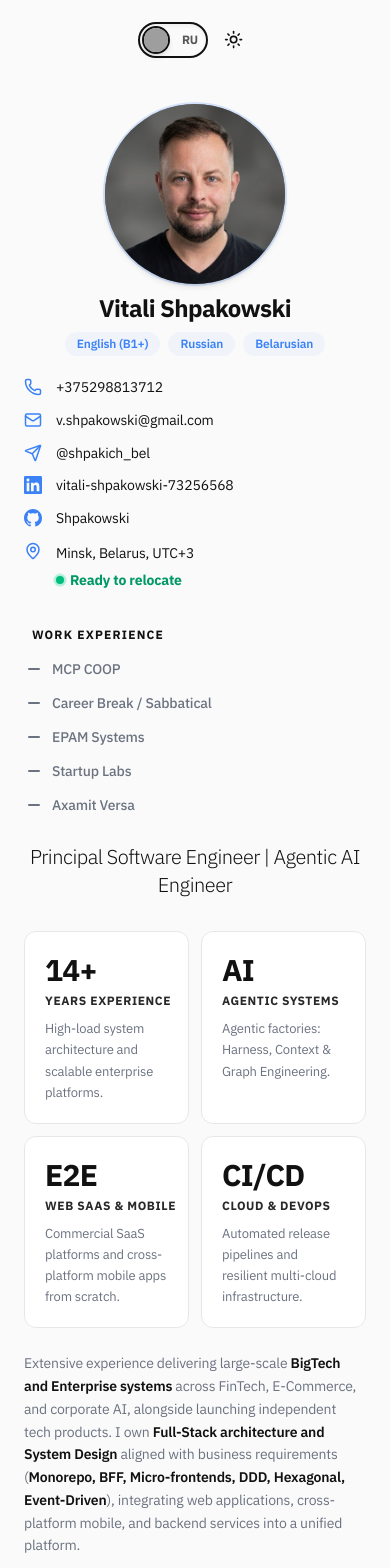
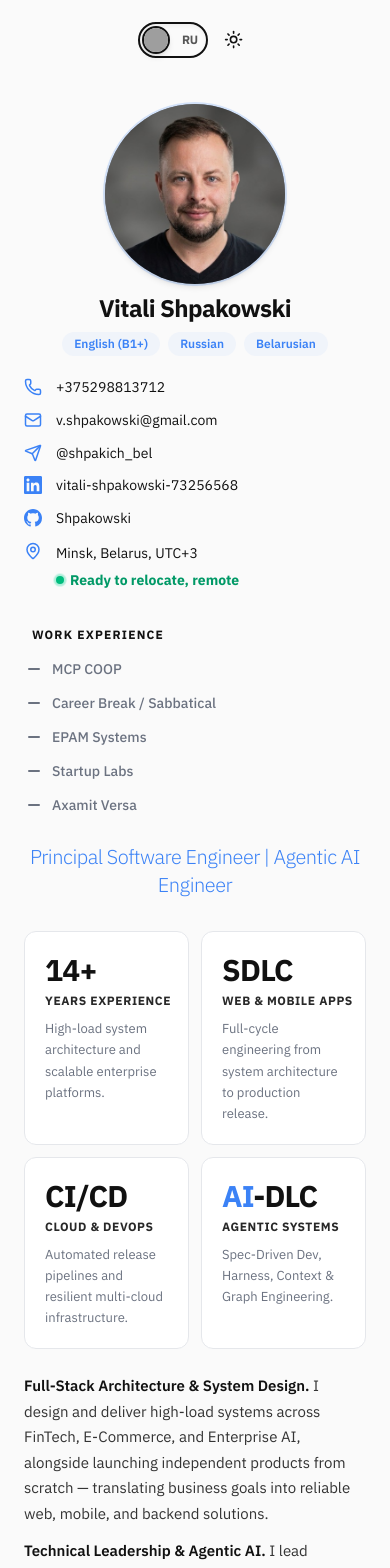
Before and after one commit to Shpakowski/shpakowski.github.io, a React (Vite) app: page / in a window 390 px wide. Shown: the top 1568 px of the page. Built offline with nearby package versions, Linux system fonts and the light colour scheme; grey boxes are pictures that could not be loaded.

Commit message:
feat: refine hero summary, metric cards, experience descriptions, and add education section

```diff
--- a/src/App.tsx
+++ b/src/App.tsx
@@ -5,6 +5,7 @@ const HeroSection = React.lazy(() => import('./components/sections/hero-section'
 const SkillsSection = React.lazy(() => import('./components/sections/skills-section').then(m => ({ default: m.SkillsSection })));
 const ProjectsSection = React.lazy(() => import('./components/sections/projects-section').then(m => ({ default: m.ProjectsSection })));
 const ExperienceSection = React.lazy(() => import('./components/sections/experience-section').then(m => ({ default: m.ExperienceSection })));
+const EducationSection = React.lazy(() => import('./components/sections/education-section').then(m => ({ default: m.EducationSection })));
 import { LayoutProvider } from './context/LayoutContext';
 import { useTranslation } from 'react-i18next';
 import './config/i18n';
@@ -17,15 +18,16 @@ function App() {
     <LayoutProvider>
       <AppLayout>
         <div className="space-y-12">
-        <h1 className="text-xl md:text-2xl lg:text-3xl font-light tracking-tight text-center mb-6">
+        <h1 className="text-xl md:text-2xl lg:text-3xl font-light tracking-tight text-center text-primary mb-6">
           {t('profile.headline')}
         </h1>
 
-        <Suspense fallback={<div className="h-32 flex items-center justify-center text-muted">Загрузка...</div>}>
+        <Suspense fallback={<div className="h-32 flex items-center justify-center text-muted">{t('labels.loading')}</div>}>
           <HeroSection />
           <SkillsSection />
           <ProjectsSection />
           <ExperienceSection />
+          <EducationSection />
         </Suspense>
         </div>
       </AppLayout>
--- /dev/null
+++ b/src/components/sections/education-section.tsx
@@ -0,0 +1,53 @@
+import { useTranslation } from 'react-i18next';
+import { motion } from 'framer-motion';
+import { SectionHeader } from '@/components/ui';
+
+export interface EducationEntry {
+  degree: string;
+  dates?: string;
+  details: string;
+}
+
+export function EducationSection() {
+  const { t } = useTranslation();
+  const education = t('education', { returnObjects: true }) as EducationEntry[];
+
+  if (!Array.isArray(education) || education.length === 0) {
+    return null;
+  }
+
+  return (
+    <section id="education-section" className="py-2">
+      <SectionHeader title={t('sections.education')} />
+
+      <div className="space-y-4 pl-1">
+        {education.map((item, i) => (
+          <motion.div
+            key={item.degree}
+            initial={{ opacity: 0, y: 16 }}
+            animate={{ opacity: 1, y: 0 }}
+            transition={{ delay: 0.1 + i * 0.1, duration: 0.4 }}
+            className="relative"
+          >
+            <div className="absolute left-0 top-[15px] w-3 h-3 rounded-full bg-card border-2 border-timeline-dot z-10" />
+            <div className="ml-7 py-2">
+              <div className="flex items-baseline gap-2 flex-wrap">
+                <h3 className="text-base font-bold text-foreground">
+                  {item.degree}
+                </h3>
+                {item.dates && (
+                  <span className="text-xs font-mono text-muted whitespace-nowrap">
+                    {item.dates}
+                  </span>
+                )}
+              </div>
+              <p className="text-sm text-muted mt-0.5">
+                {item.details}
+              </p>
+            </div>
+          </motion.div>
+        ))}
+      </div>
+    </section>
+  );
+}
--- a/src/components/sections/hero-section.tsx
+++ b/src/components/sections/hero-section.tsx
@@ -13,7 +13,7 @@ export function HeroSection() {
       <div className="grid grid-cols-2 lg:grid-cols-4 gap-3 mb-6">
         {highlights.map((h, i) => (
           <motion.div
-            key={h.title}
+            key={h.metric}
             initial={{ opacity: 0, y: 16 }}
             animate={{ opacity: 1, y: 0 }}
             transition={{ delay: 0.15 + i * 0.1, duration: 0.4 }}
@@ -39,11 +39,11 @@ export function HeroSection() {
       </div>
 
       {/* Compact profile summary — below cards */}
-      <motion.p
+      <motion.div
         initial={{ opacity: 0, y: 12 }}
         animate={{ opacity: 1, y: 0 }}
         transition={{ duration: 0.5, delay: 0.5 }}
-        className="text-sm leading-relaxed text-muted w-full whitespace-pre-line"
+        className="text-[15px] md:text-base leading-[1.7] text-foreground/85 w-full space-y-3 text-pretty"
         dangerouslySetInnerHTML={{ __html: t('profile.summary') }}
       />
 
--- a/src/components/sections/index.ts
+++ b/src/components/sections/index.ts
@@ -1,3 +1,4 @@
+export * from './education-section';
 export * from './experience-section';
 export * from './hero-section';
 export * from './projects-section';
--- a/src/components/ui/animated-metric.tsx
+++ b/src/components/ui/animated-metric.tsx
@@ -33,7 +33,14 @@ export function AnimatedMetric({ value, delay }: { value: string; delay: number
         animate={visible ? { opacity: 1, y: 0 } : {}}
         transition={{ delay, duration: 0.4 }}
       >
-        {value}
+        {value.startsWith('AI') ? (
+          <>
+            <span className="text-primary">AI</span>
+            {value.slice(2)}
+          </>
+        ) : (
+          value
+        )}
       </motion.span>
     </div>
   );
--- a/src/config/profile.config.ts
+++ b/src/config/profile.config.ts
@@ -9,7 +9,7 @@ export const profileConfig = {
     github: "Shpakowski",
     website: "shpakowski.github.io",
     location_city: "Minsk, Belarus, UTC+3",
-    relocation: "Ready to relocate",
+    relocation: "Ready to relocate, remote",
     languages: ["English (B1+)", "Russian", "Belarusian"]
   }
 };
--- a/src/config/skills.config.ts
+++ b/src/config/skills.config.ts
@@ -79,7 +79,7 @@ export const SKILLS_CONFIG: SkillCategoryConfig[] = [
       'Zustand & React Query',
       'Micro-Frontends (Module Federation)',
       'Tailwind CSS',
-      'HTML5 / CSS3 / SCSS',
+      'HTML5 / CSS3 / SCSS / BEM',
       'Web Vitals & Performance',
       'Testing (Jest, Vitest, Playwright)',
       'Legacy Migration (jQuery)'
--- a/src/index.css
+++ b/src/index.css
@@ -79,7 +79,6 @@
   body {
     @apply bg-background text-foreground antialiased transition-colors duration-300;
     font-family: 'IBM Plex Sans', -apple-system, BlinkMacSystemFont, "Segoe UI", Roboto, Helvetica, Arial, sans-serif;
-    letter-spacing: -0.011em;
   }
 
   code, pre, .font-mono {
--- a/src/locales/en/translation.json
+++ b/src/locales/en/translation.json
@@ -10,10 +10,10 @@
       "github": "Shpakowski",
       "website": "shpakowski.github.io",
       "location_city": "Minsk, Belarus, UTC+3",
-      "relocation": "Ready to relocate",
+      "relocation": "Ready to relocate, remote",
       "languages": "English (B1+), Russian, Belarusian"
     },
-    "summary": "Extensive experience delivering large-scale <strong class=\"font-semibold text-foreground\">BigTech and Enterprise systems</strong> across FinTech, E-Commerce, and corporate AI, alongside launching independent tech products. I own <strong class=\"font-semibold text-foreground\">Full-Stack architecture and System Design</strong> aligned with business requirements (<strong class=\"font-semibold text-foreground\">Monorepo, BFF, Micro-frontends, DDD, Hexagonal, Event-Driven</strong>), integrating web applications, cross-platform mobile, and backend services into a unified platform.\n\nI provide <strong class=\"font-semibold text-foreground\">technical leadership</strong> and business-to-engineering alignment: managing development teams, enforcing engineering standards, and scaling delivery workflows with <strong class=\"font-semibold text-foreground\">AI agents</strong> to accelerate <strong class=\"font-semibold text-foreground\">Time-to-Market</strong> while maintaining strict control over architecture and code security.",
+    "summary": "<p><strong class=\"font-semibold text-foreground\">Full-Stack Architecture &amp; System Design.</strong> I design and deliver high-load systems across FinTech, E-Commerce, and Enterprise AI, alongside launching independent products from scratch — translating business goals into reliable web, mobile, and backend solutions.</p><p><strong class=\"font-semibold text-foreground\">Technical Leadership &amp; Agentic AI.</strong> I lead engineering teams and build end-to-end delivery workflows powered by a Spec-Driven approach and AI agents, enabling businesses to validate hypotheses faster and ship complex products with lean teams without compromising quality.</p>",
     "highlights": [
       {
         "metric": "14+",
@@ -21,19 +21,19 @@
         "description": "High-load system architecture and scalable enterprise platforms."
       },
       {
-        "metric": "AI",
-        "title": "AGENTIC SYSTEMS",
-        "description": "Agentic factories: Harness, Context & Graph Engineering."
-      },
-      {
-        "metric": "E2E",
-        "title": "WEB SAAS & MOBILE",
-        "description": "Commercial SaaS platforms and cross-platform mobile apps from scratch."
+        "metric": "SDLC",
+        "title": "WEB & MOBILE APPS",
+        "description": "Full-cycle engineering from system architecture to production release."
       },
       {
         "metric": "CI/CD",
         "title": "CLOUD & DEVOPS",
         "description": "Automated release pipelines and resilient multi-cloud infrastructure."
+      },
+      {
+        "metric": "AI-DLC",
+        "title": "AGENTIC SYSTEMS",
+        "description": "Spec-Driven Dev, Harness, Context & Graph Engineering."
       }
     ],
     "target": "Looking for projects where I can apply my skills and open to collaboration",
@@ -62,6 +62,7 @@
     }
   },
   "labels": {
+    "loading": "Loading...",
     "present": "Present",
     "projectRole": "Project Role",
     "stack": "Stack"
@@ -124,24 +125,23 @@
         {
           "title": "Carrefour — E-commerce Platform",
           "role": "Key Developer & Technical Coordinator",
-          "description": "Led the development of critical features for a high-traffic e-commerce store (500K+ monthly users) during a strategic platform transition. Combined high-level technical execution with project management responsibilities.",
+          "description": "Led the development of core functionality for a high-traffic e-commerce store (500K+ monthly users), coordinating tasks across a sub-team of 2 developers within an Agile/Scrum framework.",
           "achievements": [
             "**Product Impact:** Engineered high-conversion features, including advanced product filtering and an optimized checkout flow, directly improving user experience and sales metrics.",
-            "**DevOps & Quality:** Established a CI/CD pipeline integrated with Jenkins and SonarQube, significantly reducing code quality issues and automating delivery.",
-            "**Communication with Stakeholder:** Acted as a technical bridge between business analysts and the dev team, managing backlog prioritization, technical grooming, and requirement analysis.",
-            "**Team Coordination:** Coordinated and held full responsibility for a sub-team of 2 developers, ensuring rigorous code standards and consistent delivery within an Agile/Scrum framework."
+            "**DevOps & Quality:** Built a CI/CD pipeline with integrated static analysis and build-time quality checks, preventing low-quality code from being deployed.",
+            "**Communication with Stakeholder:** Acted as a technical bridge between business analysts and the dev team, managing backlog prioritization, technical grooming, and requirement analysis."
           ],
           "stack": "JavaScript (jQuery), SASS, Jenkins, SonarQube, Git, Agile."
         },
         {
           "title": "Refinitiv — Financial Trading Platform",
           "role": "Key Developer",
-          "description": "Delivered two Angular-based web applications, including a major migration of a legacy C# desktop solution to the web. Coordinated technical tasks for a sub-team of 3 developers, focusing on architecture and data integration.",
+          "description": "Owned the development and production release of two Angular-based trading web applications (including the migration of a monolithic C# desktop client), coordinating technical tasks across a sub-team of 3 engineers.",
           "achievements": [
             "**API Transformation:** Engineered a custom transformation layer using Express.js to bridge legacy SOAP services with a modern REST API, enabling seamless data migration from desktop to web.",
             "**Real-time Services:** Designed the frontend architecture to handle high-frequency, real-time data streams via WebSocket connections.",
             "**Performance:** Achieved a 60% reduction in initial load time (from 5s to 2s) by implementing lazy loading and advanced code-splitting strategies.",
-            "**Testing & Quality:** Maintained high engineering standards with 80%+ code coverage using Jasmine and Karma, ensuring enterprise-grade stability."
+            "**Testing & Quality:** Maintained high engineering standards with 80%+ test coverage."
           ],
           "stack": "Angular, TypeScript, Express.js, RxJS, WebSockets, SOAP, REST API, Jasmine, Karma."
         },
@@ -153,7 +153,7 @@
             "**Architecture:** Designed a micro-frontend system and its seamless integration into the Adobe CQ5 (AEM) enterprise platform, reducing deployment time by 40%.",
             "**Performance:** Optimized initial load time from 6.5s to 3.8s (42% improvement) through advanced asset tuning and performance optimization.",
             "**Quality Control:** Developed a library of 50+ reusable components using BEM and established code review standards for the UI team, decreasing production bugs by 60%.",
-            "**Team Supervision:** Facilitated technical grooming and sprint planning for the UI group, maintaining a 95% sprint delivery rate in an Agile/Scrum environment."
+            "**Team Management:** Organized technical task refinement and sprint planning, maintaining a consistent 95% sprint completion rate."
           ],
           "stack": "Angular, AngularJS, TypeScript, RxJS, Redux, NgRx, BEM, SASS, Adobe CQ5, Jenkins."
         }
@@ -164,15 +164,15 @@
       "company": "Startup Labs",
       "title": "Middle Frontend Developer",
       "dates": "April 2013 — December 2013",
-      "description": "Developed high-performance responsive promotional sites for financial services. Implemented complex web forms with robust client-side validation, improving data accuracy. Engineered mobile-first layouts using SASS, ensuring full cross-browser compatibility and optimized performance.",
-      "stack": "JavaScript (jQuery), HTML5/CSS3, SASS, WordPress, Twig, Git."
+      "description": "Built responsive websites (mobile-first) for consumer lending services, designing a flexible system of reusable style mixins and interactive loan application forms with client-side data validation.",
+      "stack": "JavaScript (jQuery), HTML5/CSS3, SASS, BEM, WordPress, Twig, Git."
     },
     {
       "id": "axamit-versa",
       "company": "Axamit Versa",
       "title": "Junior Frontend Developer",
       "dates": "April 2012 — March 2013",
-      "description": "Developed responsive interfaces and interactive UI components using Adobe AEM (CQ5). Built a reusable component library, significantly reducing development time for common UI patterns across client projects.",
+      "description": "Built responsive web interfaces for commercial projects powered by Adobe AEM (CQ5), extracting common interactive elements into a unified reusable UI library.",
       "stack": "JavaScript (jQuery), Adobe AEM, HTML5/CSS3, Git."
     }
   ],
@@ -185,7 +185,8 @@
   "education": [
     {
       "degree": "Systems Engineer",
-      "details": "Belarusian State University of Informatics and Radioelectronics (BSUIR) · 2006–2011 · Minsk, Belarus"
+      "dates": "2006 — 2011",
+      "details": "Belarusian State University of Informatics and Radioelectronics (BSUIR) · Minsk, Belarus"
     }
   ]
 }
--- a/src/locales/ru/translation.json
+++ b/src/locales/ru/translation.json
@@ -10,10 +10,10 @@
       "github": "github.com/Shpakowski",
       "website": "shpakowski.github.io",
       "location_city": "Минск, Беларусь, UTC+3",
-      "relocation": "Готов к релокации",
+      "relocation": "Готов к релокации, удалённо",
       "languages": "Английский (B1+), Русский, Белорусский"
     },
-    "summary": "Опыт реализации масштабных <strong class=\"font-semibold text-foreground\">BigTech и Enterprise-систем</strong> в сферах FinTech, E-Commerce и корпоративного ИИ, а также запуска собственных продуктов. Отвечаю за <strong class=\"font-semibold text-foreground\">Full-Stack архитектуру и System Design</strong> под бизнес-требования проекта (<strong class=\"font-semibold text-foreground\">Monorepo, BFF, Micro-frontends, DDD, Hexagonal, Event-Driven</strong>), объединяя веб-приложения, кроссплатформенный мобайл и серверную логику в единый контур.\n\nОбеспечиваю <strong class=\"font-semibold text-foreground\">техническое лидерство</strong> и синхронизацию разработки с бизнесом: управляю инженерными командами, внедряю стандарты качества и масштабирую процессы через <strong class=\"font-semibold text-foreground\">ИИ-агентов</strong>, сокращая <strong class=\"font-semibold text-foreground\">Time-to-Market</strong> при строгом контроле архитектуры и безопасности кода.",
+    "summary": "<p><strong class=\"font-semibold text-foreground\">Full-Stack архитектура и System Design.</strong> Проектирую и вывожу в продакшен высоконагруженные системы в сферах FinTech, E-Commerce и корпоративного ИИ, а также собственные продукты с нуля — переводя задачи бизнеса в надежные веб-, мобильные и серверные решения.</p><p><strong class=\"font-semibold text-foreground\">Техническое лидерство и Agentic AI.</strong> Управляю инженерными командами и выстраиваю сквозной цикл разработки на базе Spec-Driven подхода и ИИ-агентов, позволяя бизнесу быстрее проверять гипотезы и выпускать сложные продукты компактными командами без потери качества.</p>",
     "highlights": [
       {
         "metric": "14+",
@@ -21,19 +21,19 @@
         "description": "Архитектура высоконагруженных систем и Enterprise-платформ."
       },
       {
-        "metric": "AI",
-        "title": "AGENTIC SYSTEMS",
-        "description": "Агентные фабрики: Harness, Context и Graph Engineering."
-      },
-      {
-        "metric": "E2E",
-        "title": "WEB SAAS & MOBILE",
-        "description": "Запуск SaaS-платформ и мобильных приложений с нуля."
+        "metric": "SDLC",
+        "title": "WEB & MOBILE APPS",
+        "description": "Полный цикл разработки: от проектирования архитектуры до релиза в продакшен."
       },
       {
         "metric": "CI/CD",
         "title": "CLOUD & DEVOPS",
         "description": "Автоматизация релизов и отказоустойчивая мультиоблачная архитектура."
+      },
+      {
+        "metric": "AI-DLC",
+        "title": "AGENTIC SYSTEMS",
+        "description": "Spec-Driven разработка, Harness, Context и Graph Engineering."
       }
     ],
     "target": "Ищу проекты, где смогу применить свои навыки и открыт к сотрудничеству",
@@ -62,6 +62,7 @@
     }
   },
   "labels": {
+    "loading": "Загрузка...",
     "present": "По настоящее время",
     "projectRole": "Роль на проекте",
     "stack": "Стек"
@@ -124,24 +125,23 @@
         {
           "title": "Carrefour — E-commerce Платформа",
           "role": "Ключевой разработчик и Технический координатор",
-          "description": "Руководил разработкой критически важных фич для высоконагруженного e-commerce магазина (500K+ пользователей/мес).",
+          "description": "Руководил разработкой ключевой функциональности для высоконагруженного интернет-магазина (500K+ пользователей/мес), координируя задачи подкоманды из 2 разработчиков в рамках Agile/Scrum.",
           "achievements": [
-            "**Влияние на продукт:** Разработал фичи с высокой конверсией (продвинутая фильтрация, оптимизированный checkout), улучшив UX и метрики продаж.",
-            "**DevOps и Качество:** Настроил CI/CD пайплайн (Jenkins + SonarQube), значительно снизив проблемы с качеством кода.",
-            "**Коммуникация со стейкхолдерами:** Выступал связующим звеном между бизнес-аналитиками и командой разработчиков.",
-            "**Координация:** Координировал работу подкоманды из 2 разработчиков в рамках Agile/Scrum."
+            "**Развитие продукта:** Разработал функциональность, напрямую влияющую на конверсию — многоступенчатую фильтрацию товаров и упрощённый сценарий оформления заказа, повысив удобство покупки и метрики продаж.",
+            "**DevOps и Качество:** Выстроил CI/CD пайплайн со встроенным статическим анализом и контролем качества на этапе сборки, исключив деплой некачественного кода.",
+            "**Коммуникация со стейкхолдерами:** Выступал связующим звеном между бизнес-аналитиками и командой разработчиков."
           ],
           "stack": "JavaScript (jQuery), SASS, Jenkins, SonarQube, Git, Agile."
         },
         {
           "title": "Refinitiv — Финансовая торговая платформа",
           "role": "Ключевой разработчик",
-          "description": "Выпустил два веб-приложения на Angular, включая крупную миграцию legacy C# десктоп решения в веб. Координировал подкоманду из 3 человек.",
+          "description": "Отвечал за разработку и вывод в продакшен двух торговых веб-приложений на Angular (включая миграцию монолитного C# десктоп-клиента), координируя технические задачи подкоманды из 3 инженеров.",
           "achievements": [
             "**Трансформация API:** Разработал слой трансформации на Express.js для соединения legacy SOAP-сервисов с современным REST API.",
             "**Real-time Сервисы:** Спроектировал архитектуру фронтенда для потоковых данных через WebSocket.",
             "**Производительность:** Сократил время начальной загрузки на 60% (с 5с до 2с) через lazy loading и code-splitting.",
-            "**Тестирование:** Поддерживал стандарты с 80%+ покрытием тестами (Jasmine/Karma)."
+            "**Тестирование:** Поддерживал стандарты с 80%+ покрытием тестами."
           ],
           "stack": "Angular, TypeScript, Express.js, RxJS, WebSockets, SOAP, REST API, Jasmine, Karma."
         },
@@ -153,7 +153,7 @@
             "**Архитектура:** Спроектировал систему микрофронтендов и её интеграцию в Adobe CQ5 (AEM), сократив время деплоя на 40%.",
             "**Производительность:** Оптимизировал время загрузки с 6.5с до 3.8с (улучшение 42%).",
             "**Качество:** Разработал библиотеку из 50+ компонентов (BEM) и стандарты код-ревью, снизив баги на 60%.",
-            "**Управление командой:** Фасилитировал планирование спринтов и поддерживал delivery rate 95%."
+            "**Управление командой:** Организовал техническую проработку задач и планирование спринтов, поддерживая стабильное закрытие спринтов на уровне 95%."
           ],
           "stack": "Angular, AngularJS, TypeScript, RxJS, Redux, NgRx, BEM, SASS, Adobe CQ5, Jenkins."
         }
@@ -164,15 +164,15 @@
       "company": "Startup Labs",
       "title": "Middle Frontend Разработчик",
       "dates": "Апрель 2013 — Декабрь 2013",
-      "description": "Разрабатывал высокопроизводительные адаптивные промо-сайты для финансовых сервисов. Внедрял сложные веб-формы с клиентской валидацией. Использовал SASS и mobile-first подход.",
-      "stack": "JavaScript (jQuery), HTML5/CSS3, SASS, WordPress, Twig, Git."
+      "description": "Создавал адаптивные сайты (mobile-first) для сервисов потребительского кредитования, спроектировав гибкую систему переиспользуемых стилевых миксинов и интерактивные анкеты подачи заявок с валидацией данных на стороне клиента.",
+      "stack": "JavaScript (jQuery), HTML5/CSS3, SASS, BEM, WordPress, Twig, Git."
     },
     {
       "id": "axamit-versa",
       "company": "Axamit Versa",
       "title": "Junior Frontend Разработчик",
       "dates": "Апрель 2012 — Март 2013",
-      "description": "Разрабатывал адаптивные интерфейсы и UI компоненты для Adobe AEM (CQ5). Создал библиотеку переиспользуемых компонентов.",
+      "description": "Реализовывал адаптивные веб-интерфейсы для коммерческих проектов на базе Adobe AEM (CQ5), выделив общие интерактивные элементы в единую переиспользуемую UI-библиотеку.",
       "stack": "JavaScript (jQuery), Adobe AEM, HTML5/CSS3, Git."
     }
   ],
@@ -185,7 +185,8 @@
   "education": [
     {
       "degree": "Инженер-системотехник",
-      "details": "Белорусский государственный университет информатики и радиоэлектроники (БГУИР) · 2006–2011 · Минск, Беларусь"
+      "dates": "2006 — 2011",
+      "details": "Белорусский государственный университет информатики и радиоэлектроники (БГУИР) · Минск, Беларусь"
     }
   ]
 }
```
